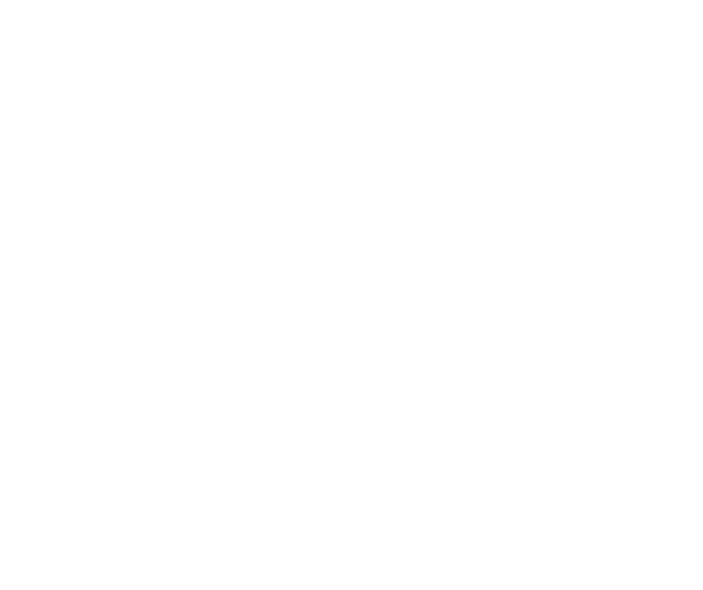
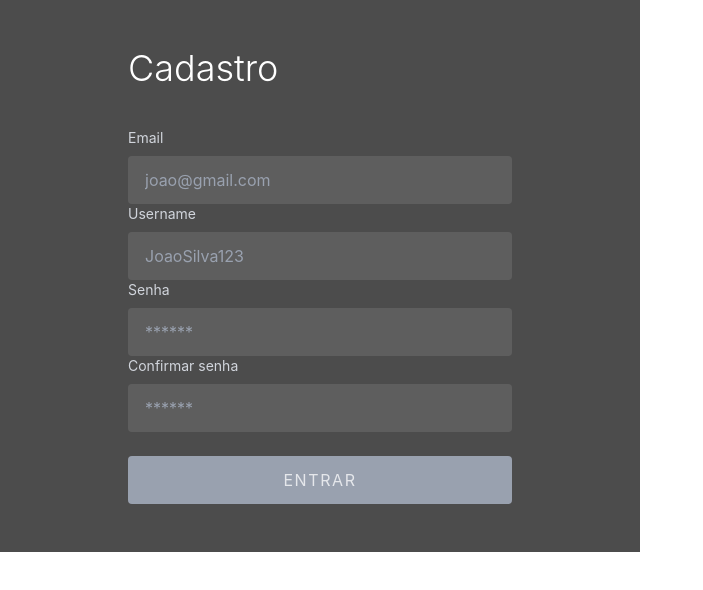
Before and after one commit to jeffsdac/blog-front, an Angular app: page /register in a window 1280 px wide. Before the commit this address led to /. Shown: the top 590 px of the page, without its empty margins (0-703 px from the left). Built offline with nearby package versions, Linux system fonts and the light colour scheme.

Commit message:
feat: add registration component with form validation and routing

```diff
--- a/src/app/app.routes.ts
+++ b/src/app/app.routes.ts
@@ -1,6 +1,8 @@
 import { Routes } from '@angular/router';
 import { Login } from './features/login/pages/login';
+import { Register } from './features/user/components/register/register';
 
 export const routes: Routes = [
-    { path:'', component: Login }
+    { path:'', component: Login },
+    { path: 'register', component: Register }
 ];
--- /dev/null
+++ b/src/app/features/user/components/register/register.html
@@ -0,0 +1,31 @@
+
+<section class="w-full md:w-1/2 flex items-center justify-center bg-black/70">
+    <div class="w-full max-w-md px-8 py-12 text-white">
+        <h1 class="text-4xl font-light mb-10">Cadastro</h1>
+        <form (submit)="onSubmit($event)">
+
+            <app-email
+                [emailField]="registerModelForm.email"
+            />
+
+            <app-username
+                [loginField]="registerModelForm.username"
+            />
+
+            <app-password
+                [passwordField]="registerModelForm.password"
+            />
+
+            <app-password
+                [passwordField]="registerModelForm.confirmedPassword"
+                label="Confirmar senha"
+            />
+
+            <button type="submit"
+                class="w-full bg-pink-600 hover:bg-pink-700 disabled:bg-gray-400 disabled:text-gray-200 disabled:cursor-not-allowed text-white py-3 rounded mt-6 tracking-widest transition-colors duration-150 focus:outline-none focus:ring-2 focus:ring-pink-500"
+                [disabled]="registerModelForm().invalid()"
+            >ENTRAR</button>
+
+        </form>
+    </div>
+</section>
--- /dev/null
+++ b/src/app/features/user/components/register/register.ts
@@ -0,0 +1,56 @@
+import { Component, signal } from '@angular/core';
+import { Username } from '../../../../shared/formsfield/username/username';
+import { Password } from '../../../../shared/formsfield/password/password';
+import { IRegisterUserDTO } from '../../model/iregister-user-dto';
+import { email, form, maxLength, minLength, required, validate } from '@angular/forms/signals';
+import { Email } from '../../../../shared/formsfield/email/email';
+
+@Component({
+  selector: 'app-register',
+  imports: [Username, Password, Email],
+  templateUrl: './register.html',
+})
+export class Register {
+
+  registerModel = signal<IRegisterUserDTO>({
+    email: "",
+    username: "",
+    password: "",
+    confirmedPassword: "",
+    firstName: "",
+    lastName: "",
+  });
+
+  registerModelForm = form( this.registerModel, (schemaPath) => {
+    required( schemaPath.email, { message: "O email é mandatório" } ),
+    email( schemaPath.email, { message: "Insira um formato válido de email" } ),
+
+    required( schemaPath.username, { message: "O Username é mandatório" } ),
+    minLength( schemaPath.username, 5, {message: "Seu username precisa ser maior que 5 dígitos"} ),
+    maxLength( schemaPath.username, 50, { message: "Seu username precisa ser menor" } ),
+
+    required( schemaPath.password, { message: "O campo senha é mandatório"} ),
+    minLength( schemaPath.password, 10 , { message: "Sua senha precisa ter no mínimo 10 dígitos"} ),
+
+    required( schemaPath.confirmedPassword, { message: "O campo senha é mandatório"} ),
+    minLength( schemaPath.confirmedPassword, 10 , { message: "Sua senha precisa ter no mínimo 10 dígitos"} ),
+    validate(schemaPath.confirmedPassword, ({value , valueOf}) => {
+      const confirmPassword= value();
+      const password = valueOf( schemaPath.password );
+
+      if (confirmPassword !== password) {
+        return {
+          kind: 'passwordMismatch',
+          message: 'Suas senhas precisam ser iguais',
+        };
+      }
+      return null;
+    })
+
+  });
+
+  onSubmit ( event: Event ) : void {
+    event.preventDefault();
+  }
+
+}
--- /dev/null
+++ b/src/app/features/user/model/iregister-user-dto.ts
@@ -0,0 +1,8 @@
+export interface IRegisterUserDTO {
+    email: string,
+    username: string,
+    password: string,
+    confirmedPassword: string,
+    firstName: string,
+    lastName: string
+}
--- /dev/null
+++ b/src/app/shared/formsfield/email/email.html
@@ -0,0 +1,25 @@
+<div>
+    <label for="email" class="block text-sm text-gray-300 mb-2">Email</label>
+    <input
+        [formField]="emailField"
+        type="text"
+        id="email"
+        placeholder="joao@gmail.com"
+        class="w-full h-12 px-4 rounded bg-white/10 placeholder-gray-400 text-white focus:outline-none focus:ring-2 focus:ring-pink-500 border border-transparent"
+    />
+
+
+    @if (emailField().touched() && emailField().invalid()){
+        <div class="mt-2 space-y-1" role="alert" aria-live="polite" data-testid="password-errors">
+            @for (error of emailField().errors(); track $index) {
+                <div class="flex items-start text-sm text-red-400">
+                    <svg class="w-4 h-4 flex-shrink-0 mt-0.5 mr-2" viewBox="0 0 20 20" fill="currentColor" aria-hidden="true">
+                        <path fill-rule="evenodd" d="M18 10c0 4.418-3.582 8-8 8s-8-3.582-8-8 3.582-8 8-8 8 3.582 8 8zm-8-3a1 1 0 00-.993.883L9 8v4a1 1 0 001.993.117L11 12V8a1 1 0 00-1-1zm0 8a1.25 1.25 0 100-2.5 1.25 1.25 0 000 2.5z" clip-rule="evenodd" />
+                    </svg>
+                    <p class="leading-tight">{{ error.message }}</p>
+                </div>
+            }
+        </div>
+    }
+
+</div>
--- /dev/null
+++ b/src/app/shared/formsfield/email/email.ts
@@ -0,0 +1,13 @@
+import { Component, Input } from '@angular/core';
+import { FieldTree, FormField } from '@angular/forms/signals';
+
+@Component({
+  selector: 'app-email',
+  imports: [FormField],
+  templateUrl: './email.html',
+})
+export class Email {
+
+  @Input( { required: true } ) emailField! : FieldTree<string, string >
+
+}
```
Also changed, not shown: 2 other files (tests, documents, lock files or other folders).
